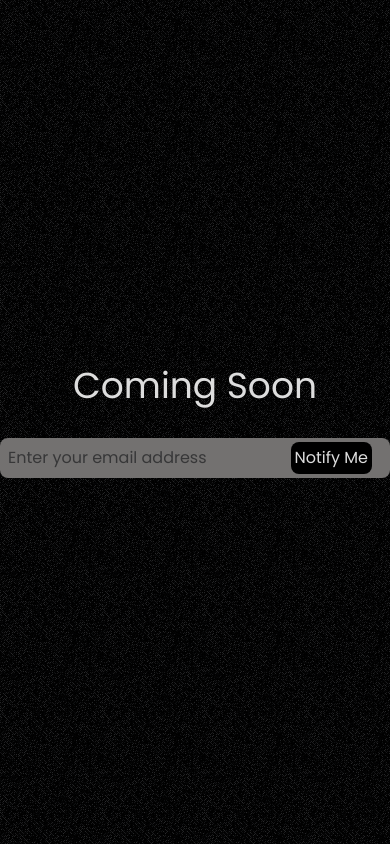
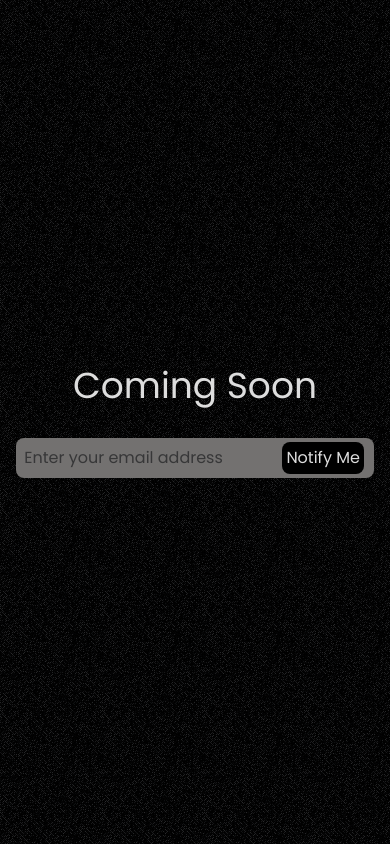
Before and after one commit to AbdulHaseb9/portfolio_site, a React (Vite) app: page / in a window 390 px wide. Built offline with nearby package versions, Linux system fonts and the light colour scheme.

Commit message:
set input width on mobile screen

```diff
--- a/src/components/Comingsoon.jsx
+++ b/src/components/Comingsoon.jsx
@@ -3,9 +3,9 @@ import React from 'react'
 export default function Comingsoon() {
     return (
         <div className='h-screen w-full bg-hero-pattern bg-black flex justify-center items-center'>
-            <div>
+            <div className='flex items-center flex-col'>
                 <h3 className='text-4xl text-center md:text-6xl text-[#dddddd]'>Coming Soon</h3>
-                <div className='bg-[#737170] p-1 rounded-lg mt-8'>
+                <div className='bg-[#737170] p-1 rounded-lg mt-8 w-11/12 md:w-full'>
                     <form className='md:space-x-2 flex'>
                         <input type="email" placeholder='Enter your email address' className='w-9/12 p-1 md:p-2 bg-transparent outline-none placeholder:text-[#373738]' />
                         <input type='submit' value='Notify Me' className='bg-black text-[#ddd] p-1 md:p-2 rounded-lg cursor-pointer' />
```
Also changed, not shown: public/about_vector.gif (added).
